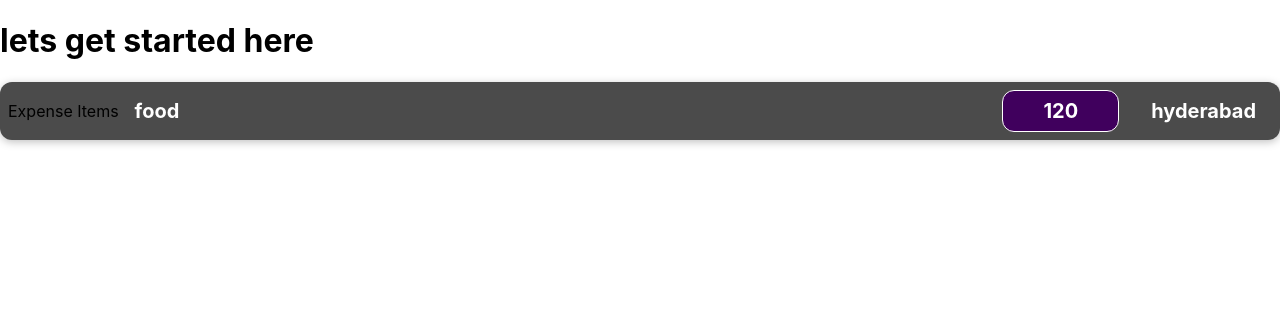
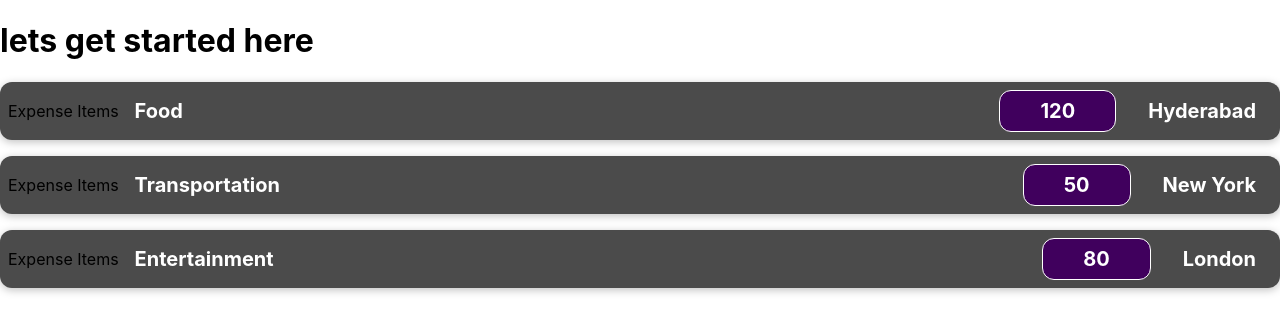
Before and after one commit to murari9945/reactpractice, a React (Create React App) app: page / in a window 1280 px wide. Shown: the top 332 px of the page. Built offline with nearby package versions, Linux system fonts and the light colour scheme.

Commit message:
question13

```diff
--- a/src/App.js
+++ b/src/App.js
@@ -3,12 +3,26 @@ import './App.css';
 import ExpenseItem from './components/ExpenseItem';
 
 function App() {
+  const expenses = [
+    { name: 'Food', price: '120', location: 'Hyderabad' },
+    { name: 'Transportation', price: '50', location: 'New York' },
+    { name: 'Entertainment', price: '80', location: 'London' },
+    // Add more expenses here...
+  ];
+
   return (
     <div>
     <h1>lets get started here</h1>
 
 
-    <ExpenseItem></ExpenseItem>
+    {expenses.map((expense, index) => (
+        <ExpenseItem
+          key={index}
+          name={expense.name}
+          price={expense.price}
+          location={expense.location}
+        />
+      ))}
     </div>
   );
 }
--- a/src/components/ExpenseItem.js
+++ b/src/components/ExpenseItem.js
@@ -1,16 +1,15 @@
 import './ExpenseItem.css'
-function ExpenseItem(){
-    const expensename='food'
-    const expenseprice='120'
-    const expenselocation='hyderabad'
+function ExpenseItem(props){
+    const { name, price, location } = props;
+
     return(
         <div className='expense-item'>
         <div>Expense Items</div>
         <div className='expense-item__description'>
-           <h2>{expensename}</h2>
-           <div className='expense-item__price '><h2>{expenseprice}</h2> </div>
+           <h2>{name}</h2>
+           <div className='expense-item__price '><h2>{price}</h2> </div>
 
-           <div><h2>{expenselocation}</h2></div>
+           <div><h2>{location}</h2></div>
 
         </div>
 
```
